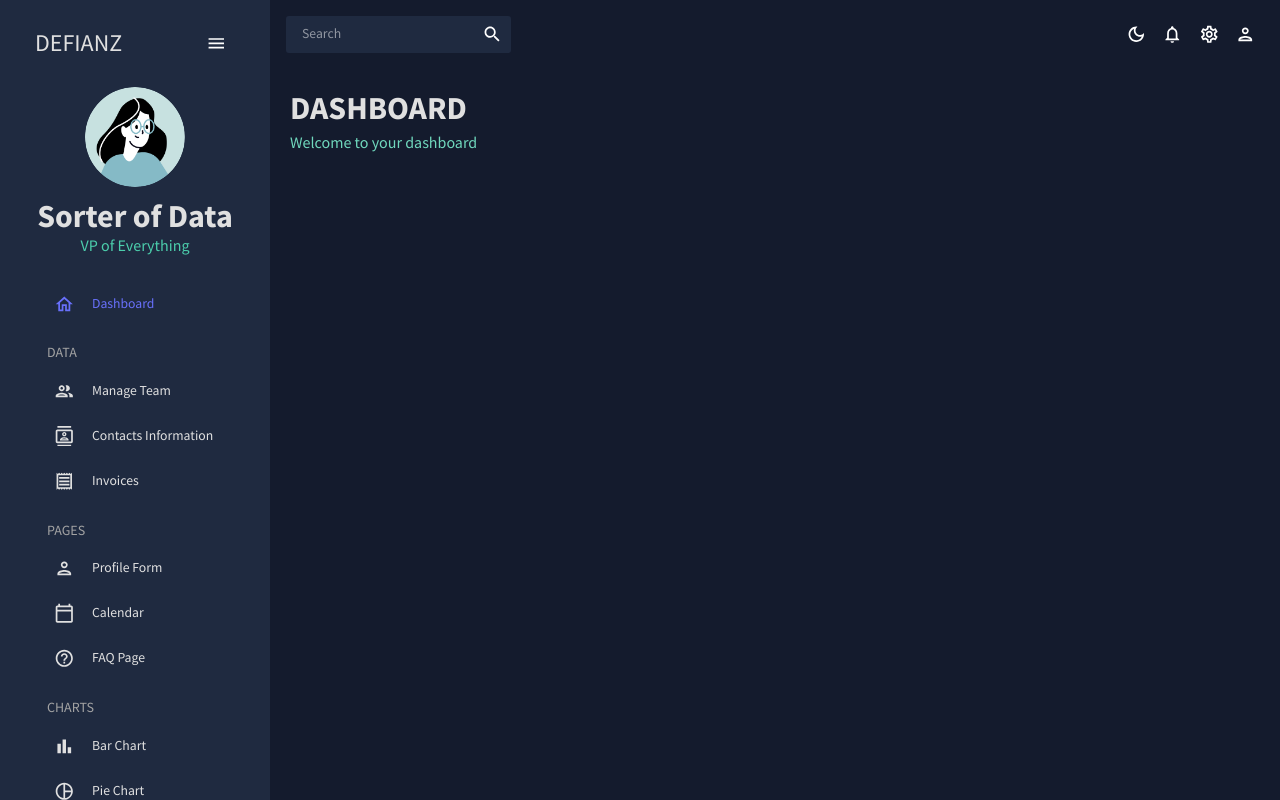
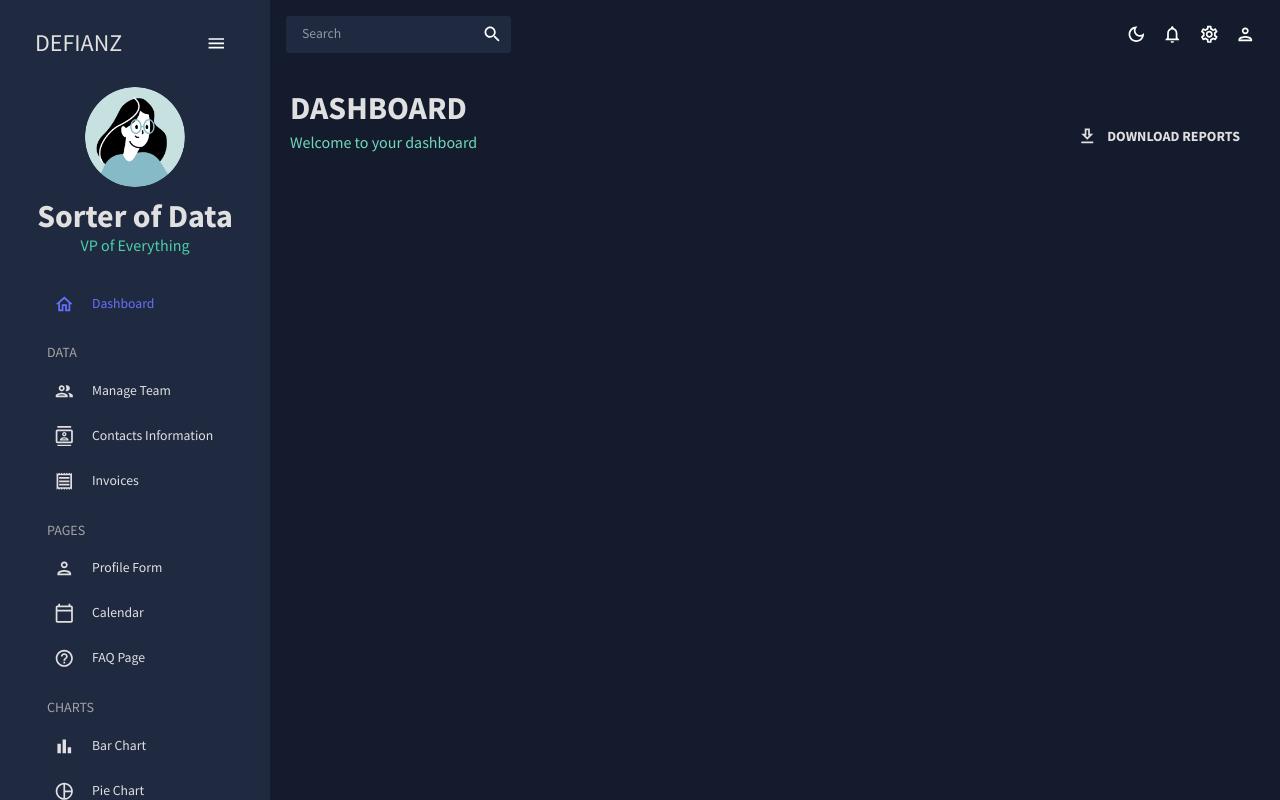
Before and after one commit to DrSLMac/defianz_admin_webbased_ui, a React (Create React App) app: page / in a window 1280 px wide. Built offline with nearby package versions, Linux system fonts and the light colour scheme.

Commit message:
create progress circles and complete header

```diff
--- a/src/components/ProgressCircle.jsx
+++ b/src/components/ProgressCircle.jsx
@@ -0,0 +1,22 @@
+import { Box, useTheme } from "@mui/material";
+import { tokens } from "../theme";
+
+const ProgressCircle = ({ progress = "0.75", size = "40" }) => {
+  const theme = useTheme();
+  const colors = tokens(theme.palette.mode);
+  const angle = progress * 360;
+  return (
+    <Box
+      sx={{
+        background: `radial-gradient(${colors.primary[400]} 55%, transparent 56%),
+            conic-gradient(transparent 0deg ${angle}deg, ${colors.blueAccent[500]} ${angle}deg 360deg),
+            ${colors.greenAccent[500]}`,
+        borderRadius: "50%",
+        width: `${size}px`,
+        height: `${size}px`,
+      }}
+    />
+  );
+};
+
+export default ProgressCircle;
--- a/src/components/StatBox.jsx
+++ b/src/components/StatBox.jsx
@@ -0,0 +1,42 @@
+import { Box, Typography, useTheme } from "@mui/material";
+import { tokens } from "../theme";
+import ProgressCircle from "./ProgressCircle";
+
+const StatBox = ({ title, subtitle, icon, progress, increase }) => {
+  const theme = useTheme();
+  const colors = tokens(theme.palette.mode);
+
+  return (
+    <Box width="100%" m="0 30px">
+      <Box display="flex" justifyContent="space-between">
+        <Box>
+          {icon}
+          <Typography
+            variant="h4"
+            fontWeight="bold"
+            sx={{ color: colors.grey[100] }}
+          >
+            {title}
+          </Typography>
+        </Box>
+        <Box>
+          <ProgressCircle progress={progress} />
+        </Box>
+      </Box>
+      <Box display="flex" justifyContent="space-between" mt="2px">
+        <Typography variant="h5" sx={{ color: colors.greenAccent[500] }}>
+          {subtitle}
+        </Typography>
+        <Typography
+          variant="h5"
+          fontStyle="italic"
+          sx={{ color: colors.greenAccent[600] }}
+        >
+          {increase}
+        </Typography>
+      </Box>
+    </Box>
+  );
+};
+
+export default StatBox;
--- a/src/scenes/dashboard/index.jsx
+++ b/src/scenes/dashboard/index.jsx
@@ -1,12 +1,49 @@
-import { Box } from "@mui/system"
-import Header from "../../components/Header"
+import { Box, Button, IconButton, Typography, useTheme } from "@mui/material";
+import { tokens } from "../../theme";
+import { mockTransactions } from "../../data/mockData";
+import DownloadOutlinedIcon from "@mui/icons-material/DownloadOutlined";
+import EmailIcon from "@mui/icons-material/Email";
+import PointOfSaleIcon from "@mui/icons-material/PointOfSale";
+import PersonAddIcon from "@mui/icons-material/PersonAdd";
+import TrafficIcon from "@mui/icons-material/Traffic";
+import Header from "../../components/Header";
+import LineChart from "../../components/LineChart";
+import GeographyChart from "../../components/GeographyChart";
+import BarChart from "../../components/BarChart";
+import StatBox from "../../components/StatBox";
+import ProgressCircle from "../../components/ProgressCircle";
 
 const Dashboard = () => {
+  const theme = useTheme();
+  const colors = tokens(theme.palette.mode);
+
   return (
     <Box m="20px">
+      {/* HEADER */}
       <Box display="flex" justifyContent="space-between" alignItems="center">
         <Header title="DASHBOARD" subtitle="Welcome to your dashboard" />
+
+        <Box>
+          <Button
+            sx={{
+              backgrouColor: colors.blueAccent[700],
+              color: colors.grey[100],
+              fontSize: "14px",
+              fontWeight: "bold",
+              padding: "10px 20px"
+            }}
+          >
+            <DownloadOutlinedIcon sx={{ mr: "10px" }} />
+            Download Reports
+          </Button>
+        </Box>
       </Box>
+
+
+
+
+
+
     </Box>
   )
 }
```
